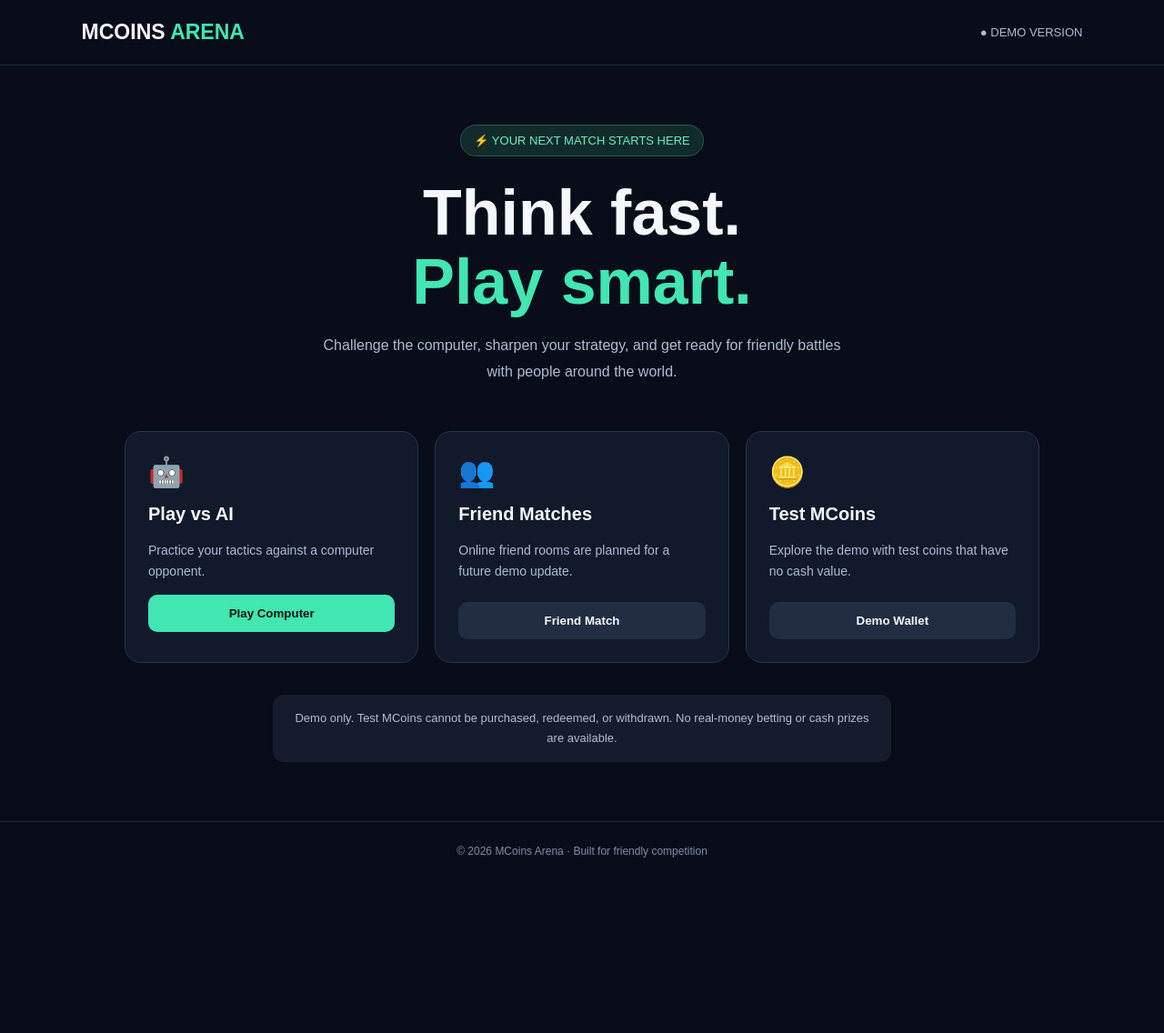
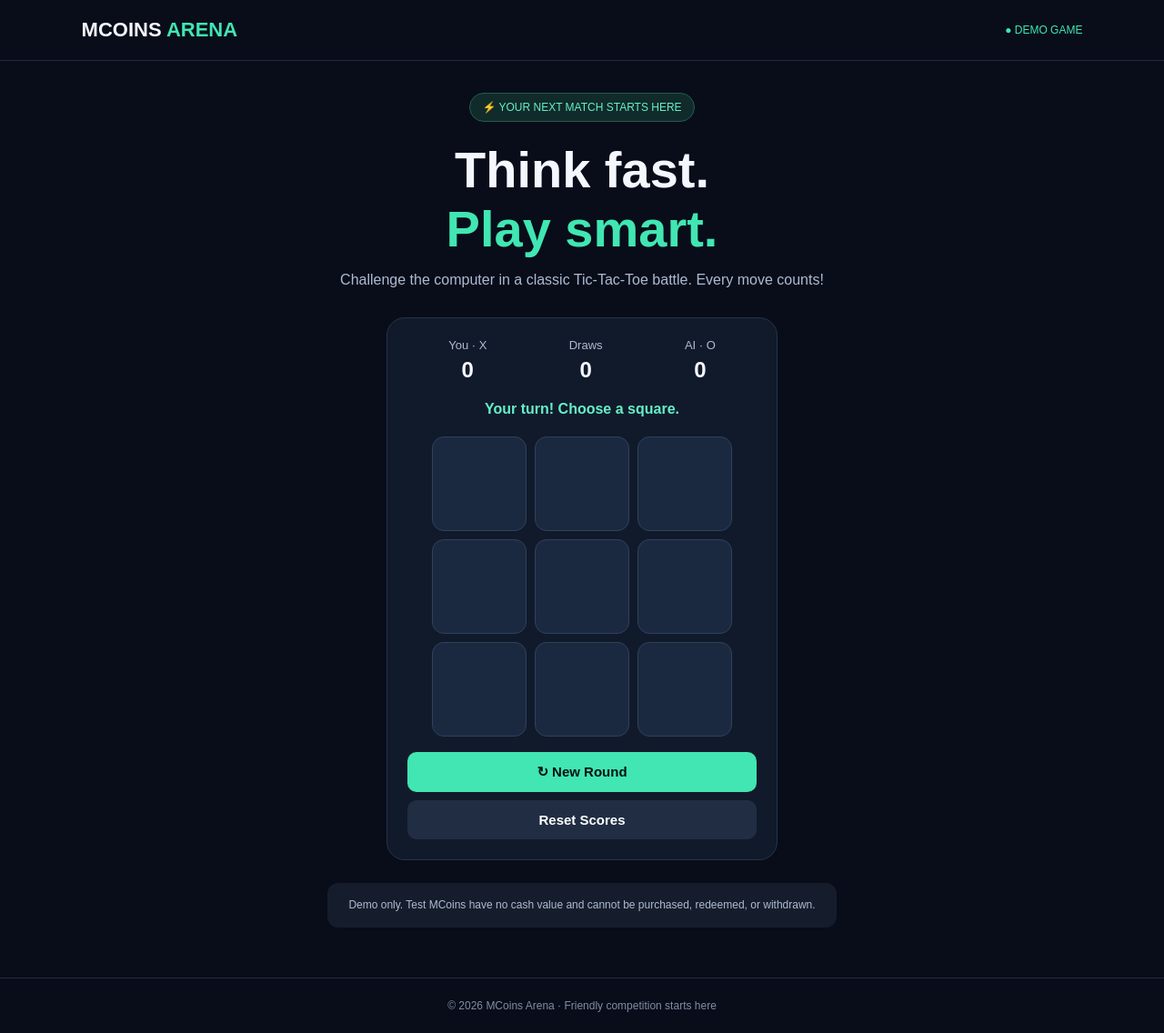
Before and after one commit to dollarminshki/MCoins-Arena, a plain HTML site: page index.html in a window 1280 px wide. Shown: the whole page at 91% size. Before the commit the page ends 968 px from the top, so only its background shows below. Drawn offline with Linux system fonts and the light colour scheme.

Commit message:
Refactor index.html for improved layout and styling
Updated the HTML structure and styling for the MCoins Arena game. Enhanced the layout and added new sections for gameplay and scoring.

```diff
--- a/index.html
+++ b/index.html
@@ -5,145 +5,173 @@
 <meta charset="UTF-8">
 <meta name="viewport" content="width=device-width, initial-scale=1.0">
 <title>MCoins Arena | Play. Compete. Win.</title>
-  <meta name="description" content="Welcome to MCoins Arena, your home for friendly online Tic-Tac-Toe battles.">
 <style>
-    * { box-sizing: border-box; }
-    body {
-      margin: 0;
-      font-family: Arial, sans-serif;
-      background: #080d19;
-      color: #f5f7ff;
-    }
-    header {
-      display: flex;
-      justify-content: space-between;
-      align-items: center;
-      padding: 22px 7%;
-      border-bottom: 1px solid #202a40;
-    }
-    .logo { font-size: 23px; font-weight: 800; }
-    .logo span { color: #41e6b2; }
-    .status { color: #aebbd1; font-size: 13px; }
-    main {
-      max-width: 1050px;
-      margin: auto;
-      padding: 65px 22px;
-      text-align: center;
-    }
-    .tag {
-      display: inline-block;
-      padding: 9px 14px;
-      border: 1px solid #245c52;
-      border-radius: 30px;
-      color: #66f0c6;
-      background: #102b29;
-      font-size: 13px;
-    }
-    h1 {
-      font-size: clamp(38px, 7vw, 70px);
-      line-height: 1.08;
-      margin: 25px 0 18px;
-    }
-    h1 span { color: #41e6b2; }
-    .intro {
-      max-width: 590px;
-      margin: 0 auto;
-      color: #aebbd1;
-      line-height: 1.8;
-    }
-    .cards {
-      display: grid;
-      grid-template-columns: repeat(auto-fit, minmax(220px, 1fr));
-      gap: 18px;
-      margin-top: 50px;
-      text-align: left;
-    }
-    .card {
-      padding: 25px;
-      background: #111a2b;
-      border: 1px solid #27334a;
-      border-radius: 18px;
-    }
-    .symbol { font-size: 32px; }
-    h2 { font-size: 20px; }
-    .card p { color: #aebbd1; line-height: 1.65; font-size: 14px; }
-    button {
-      width: 100%;
-      padding: 13px;
-      border: 0;
-      border-radius: 10px;
-      background: #41e6b2;
-      color: #07130f;
-      font-weight: 800;
-      cursor: pointer;
-    }
-    .secondary {
-      background: #202d43;
-      color: #f5f7ff;
-      margin-top: 8px;
-    }
-    .notice {
-      margin: 35px auto 0;
-      padding: 15px;
-      max-width: 680px;
-      border-radius: 12px;
-      background: #151d2d;
-      color: #aebbd1;
-      font-size: 13px;
-      line-height: 1.7;
-    }
-    footer {
-      padding: 25px;
-      text-align: center;
-      color: #7f8da5;
-      border-top: 1px solid #202a40;
-      font-size: 12px;
-    }
+*{box-sizing:border-box}
+body{margin:0;background:#080d19;color:#f5f7ff;font-family:Arial,sans-serif}
+header{display:flex;justify-content:space-between;align-items:center;padding:20px 7%;border-bottom:1px solid #202a40}
+.logo{font-size:22px;font-weight:900}.logo span,h1 span{color:#41e6b2}
+.status{font-size:12px;color:#41e6b2}
+main{max-width:850px;margin:auto;padding:35px 18px 55px;text-align:center}
+.tag{display:inline-block;padding:8px 13px;border:1px solid #245c52;border-radius:30px;background:#102b29;color:#66f0c6;font-size:12px}
+h1{font-size:clamp(34px,7vw,56px);margin:20px 0 10px}
+.intro{color:#aebbd1;line-height:1.7;max-width:550px;margin:0 auto 28px}
+.panel{max-width:430px;margin:25px auto;background:#111a2b;border:1px solid #27334a;border-radius:20px;padding:22px}
+.score{display:flex;justify-content:space-around;margin-bottom:20px;color:#aebbd1;font-size:13px}
+.score strong{display:block;font-size:24px;color:#f5f7ff;margin-top:6px}
+#status{font-weight:bold;min-height:24px;margin:15px 0;color:#66f0c6}
+.board{display:grid;grid-template-columns:repeat(3,minmax(0,1fr));gap:9px;width:100%;max-width:330px;margin:auto}
+.cell{aspect-ratio:1;background:#1b2940;border:1px solid #30415d;border-radius:13px;color:#41e6b2;font-size:clamp(36px,10vw,55px);font-weight:900;cursor:pointer}
+.cell:disabled{cursor:default}
+.cell.o{color:#a78bfa}
+button.action{width:100%;margin-top:17px;padding:13px;border:0;border-radius:10px;background:#41e6b2;color:#07130f;font-weight:800;font-size:15px;cursor:pointer}
+button.action.secondary{background:#202d43;color:white;margin-top:9px}
+.note{max-width:560px;margin:22px auto 0;background:#151d2d;border-radius:12px;padding:14px;color:#aebbd1;font-size:12px;line-height:1.7}
+footer{text-align:center;border-top:1px solid #202a40;padding:23px;color:#7f8da5;font-size:12px}
 </style>
 </head>
 <body>
 <header>
   <div class="logo">MCOINS <span>ARENA</span></div>
-    <div class="status">● DEMO VERSION</div>
+  <div class="status">● DEMO GAME</div>
 </header>
-
 <main>
   <div class="tag">⚡ YOUR NEXT MATCH STARTS HERE</div>
   <h1>Think fast.<br><span>Play smart.</span></h1>
-    <p class="intro">
-      Challenge the computer, sharpen your strategy, and get ready
-      for friendly battles with people around the world.
-    </p>
+  <p class="intro">Challenge the computer in a classic Tic-Tac-Toe battle. Every move counts!</p>
 
-    <section class="cards">
-      <div class="card">
-        <div class="symbol">🤖</div>
-        <h2>Play vs AI</h2>
-        <p>Practice your tactics against a computer opponent.</p>
-        <button onclick="alert('The playable game is coming in our next build step!')">Play Computer</button>
+  <section class="panel">
+    <div class="score">
+      <div>You · X<strong id="wins">0</strong></div>
+      <div>Draws<strong id="draws">0</strong></div>
+      <div>AI · O<strong id="losses">0</strong></div>
     </div>
-
-      <div class="card">
-        <div class="symbol">👥</div>
-        <h2>Friend Matches</h2>
-        <p>Online friend rooms are planned for a future demo update.</p>
-        <button class="secondary" onclick="alert('Friend rooms are coming in a later step!')">Friend Match</button>
-      </div>
-
-      <div class="card">
-        <div class="symbol">🪙</div>
-        <h2>Test MCoins</h2>
-        <p>Explore the demo with test coins that have no cash value.</p>
-        <button class="secondary" onclick="alert('Demo wallet features are coming in a later step!')">Demo Wallet</button>
-      </div>
+    <div id="status" aria-live="polite">Your turn! Choose a square.</div>
+    <div class="board" id="board" aria-label="Tic-Tac-Toe board"></div>
+    <button class="action" id="restart">↻ New Round</button>
+    <button class="action secondary" id="reset">Reset Scores</button>
   </section>
 
-    <div class="notice">
-      Demo only. Test MCoins cannot be purchased, redeemed, or withdrawn.
-      No real-money betting or cash prizes are available.
-    </div>
+  <div class="note">Demo only. Test MCoins have no cash value and cannot be purchased, redeemed, or withdrawn.</div>
 </main>
+<footer>© 2026 MCoins Arena · Friendly competition starts here</footer>
 
-  <footer>© 2026 MCoins Arena · Built for friendly competition</footer>
+<script>
+const boardElement=document.getElementById('board');
+const statusElement=document.getElementById('status');
+let board=Array(9).fill('');
+let finished=false;
+let scores={wins:0,draws:0,losses:0};
+
+const lines=[
+[0,1,2],[3,4,5],[6,7,8],
+[0,3,6],[1,4,7],[2,5,8],
+[0,4,8],[2,4,6]
+];
+
+function getWinner(cells){
+  for(const line of lines){
+    const [a,b,c]=line;
+    if(cells[a] && cells[a]===cells[b] && cells[a]===cells[c]){
+      return cells[a];
+    }
+  }
+  return cells.every(Boolean)?'draw':null;
+}
+
+function render(){
+  boardElement.innerHTML='';
+  board.forEach((mark,index)=>{
+    const cell=document.createElement('button');
+    cell.className='cell'+(mark==='O'?' o':'');
+    cell.textContent=mark;
+    cell.setAttribute('aria-label',mark?`Square ${index+1}: ${mark}`:`Square ${index+1}, empty`);
+    cell.disabled=Boolean(mark)||finished;
+    cell.addEventListener('click',()=>playerMove(index));
+    boardElement.appendChild(cell);
+  });
+  document.getElementById('wins').textContent=scores.wins;
+  document.getElementById('draws').textContent=scores.draws;
+  document.getElementById('losses').textContent=scores.losses;
+}
+
+function finishIfNeeded(){
+  const result=getWinner(board);
+  if(!result)return false;
+  finished=true;
+  if(result==='X'){
+    scores.wins++;
+    statusElement.textContent='🎉 You win! Great move!';
+  }else if(result==='O'){
+    scores.losses++;
+    statusElement.textContent='🤖 The AI wins this round. Try again!';
+  }else{
+    scores.draws++;
+    statusElement.textContent='🤝 It is a draw!';
+  }
+  render();
+  return true;
+}
+
+function playerMove(index){
+  if(finished||board[index])return;
+  board[index]='X';
+  if(finishIfNeeded())return;
+  statusElement.textContent='AI is thinking...';
+  render();
+  window.setTimeout(aiMove,350);
+}
+
+function minimax(cells,isAI){
+  const result=getWinner(cells);
+  if(result==='O')return 10;
+  if(result==='X')return -10;
+  if(result==='draw')return 0;
+  let best=isAI?-Infinity:Infinity;
+  for(let i=0;i<9;i++){
+    if(cells[i])continue;
+    cells[i]=isAI?'O':'X';
+    const score=minimax(cells,!isAI);
+    cells[i]='';
+    best=isAI?Math.max(best,score):Math.min(best,score);
+  }
+  return best;
+}
+
+function aiMove(){
+  if(finished)return;
+  let bestScore=-Infinity;
+  let choices=[];
+  for(let i=0;i<9;i++){
+    if(board[i])continue;
+    board[i]='O';
+    const score=minimax(board,false);
+    board[i]='';
+    if(score>bestScore){bestScore=score;choices=[i]}
+    else if(score===bestScore){choices.push(i)}
+  }
+  if(choices.length){
+    board[choices[Math.floor(Math.random()*choices.length)]]='O';
+  }
+  if(!finishIfNeeded()){
+    statusElement.textContent='Your turn! Choose a square.';
+    render();
+  }
+}
+
+function newRound(){
+  board=Array(9).fill('');
+  finished=false;
+  statusElement.textContent='Your turn! Choose a square.';
+  render();
+}
+
+document.getElementById('restart').addEventListener('click',newRound);
+document.getElementById('reset').addEventListener('click',()=>{
+  scores={wins:0,draws:0,losses:0};
+  newRound();
+});
+
+render();
+</script>
 </body>
 </html>
```
Lines whose indentation alone changed are shown as unchanged.
